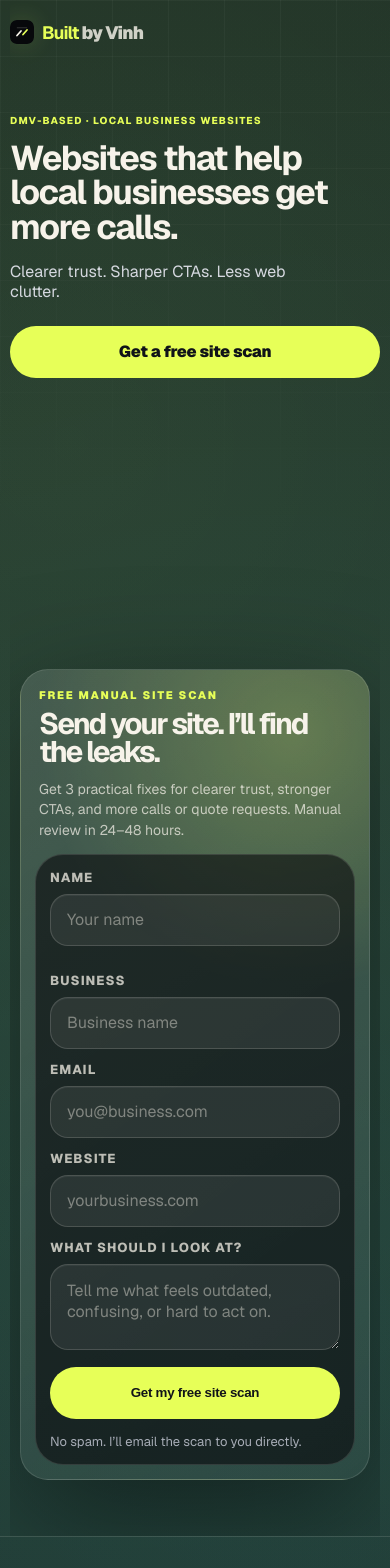
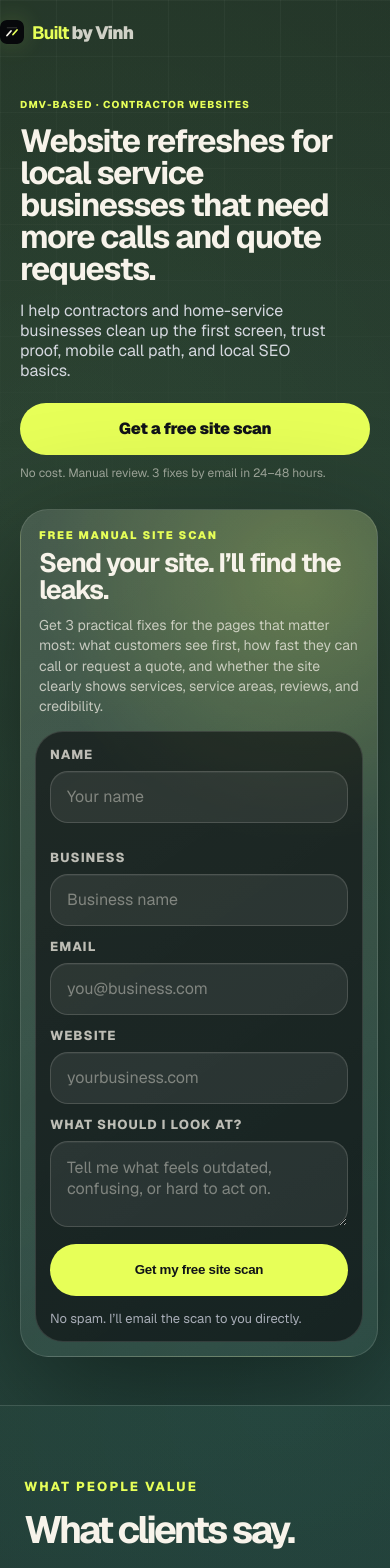
Before and after one commit to vnguyendc/built-by-vinh, a Next.js app: page / in a window 390 px wide. Shown: the top 1568 px of the page. Built offline with nearby package versions, Linux system fonts and the light colour scheme.

Commit message:
Refine Built by Vinh SEO copy and mobile hero

```diff
--- a/src/app/globals.css
+++ b/src/app/globals.css
@@ -80,6 +80,7 @@ h1 { max-width: 820px; margin-bottom: 24px; font-size: clamp(52px, 6.5vw, 94px);
 h2 { font-size: clamp(38px, 6vw, 78px); line-height: .9; letter-spacing: -.07em; margin-bottom: 0; }
 .lede { max-width: 560px; color: #d5d8df; font-size: clamp(20px, 2.2vw, 26px); line-height: 1.25; }
 .heroActions { display: flex; gap: 14px; flex-wrap: wrap; margin: 34px 0 20px; }
+.mobileScanNote { display: none; }
 .cred { color: var(--muted); font-size: 14px; }
 
 .auditLab {
@@ -177,7 +178,7 @@ figcaption span { display: block; }
 .formNote { margin: 14px 0 0; color: var(--muted); font-size: 13px; }
 
 @media (max-width: 900px) {
-  .wrap { width: 100%; max-width: 1120px; padding-inline: 30px; }
+  .wrap { width: 100%; max-width: 1120px; padding-inline: 24px; }
   .desktopOnly { display: none; }
   .mobileOnly { display: inline; }
   .nav { padding: 20px 0 10px; }
@@ -185,14 +186,18 @@ figcaption span { display: block; }
   .brand img { width: 24px; height: 24px; border-radius: 7px; }
   .navLinks { display: none; }
   .heroGrid, .offerGrid, .labGrid, .problemGrid, .aboutGrid, .examplesGrid, .contactGrid { grid-template-columns: 1fr; gap: 34px; }
-  .hero { padding-inline: 10px; }
-  .heroGrid { min-height: auto; padding: 18px 0 56px; gap: 40px; }
-  .heroCopy { min-height: 66svh; display: flex; flex-direction: column; justify-content: flex-start; padding-top: 42px; }
-  h1 { max-width: 330px; font-size: clamp(31px, 8.8vw, 38px); line-height: 1; letter-spacing: -.04em; overflow-wrap: normal; margin-bottom: 18px; }
+  .heroGrid.wrap { width: 100%; padding-inline: 20px; overflow: visible; }
+  .heroGrid > * { max-width: 100%; }
+  .hero { padding-inline: 0; min-height: auto; }
+  .heroGrid { min-height: auto; padding: 18px 0 48px; gap: 28px; }
+  .heroCopy { display: flex; flex-direction: column; justify-content: flex-start; padding-top: 26px; }
+  h1 { max-width: 342px; font-size: clamp(30px, 8.2vw, 36px); line-height: 1; letter-spacing: -.04em; overflow-wrap: normal; margin-bottom: 16px; }
   .eyebrow { font-size: 10px; letter-spacing: .115em; margin-bottom: 14px; }
   .lede { max-width: 320px; font-size: 16px; margin-bottom: 0; }
-  .heroActions { margin: 24px 0 0; gap: 10px; }
+  .heroActions { margin: 22px 0 0; gap: 10px; }
+  .heroActions { width: 100%; max-width: 350px; }
   .heroActions a[href="#example"] { display: none; }
+  .mobileScanNote { display: block; max-width: 320px; margin: 10px 0 0; color: rgba(247,243,234,.58); font-size: 12px; line-height: 1.35; }
   .heroActions, .auditInputRow, .fieldGrid { grid-template-columns: 1fr; flex-direction: column; }
   .ui-button { width: 100%; white-space: normal; text-align: center; }
   .heroCopy, .auditLab, .contactForm, .comparisonShell { width: 100%; max-width: 100%; overflow: hidden; }
@@ -298,9 +303,9 @@ figcaption span { display: block; }
 .heroContactForm .field { margin-bottom: 12px; }
 
 @media (max-width: 900px) {
-  .heroFormPanel { border-radius: 28px; padding: 14px; }
+  .heroFormPanel { border-radius: 28px; padding: 14px; max-width: calc(100vw - 32px); }
   .heroFormHeader { padding: 4px 4px 14px; }
-  .heroFormHeader h2 { font-size: clamp(26px, 7.6vw, 34px); line-height: .96; }
+  .heroFormHeader h2 { font-size: clamp(24px, 6.8vw, 30px); line-height: 1; letter-spacing: -.045em; }
   .heroFormHeader p:not(.micro) { font-size: 14px; }
   .heroContactForm { padding: 14px; }
 }
@@ -309,13 +314,13 @@ figcaption span { display: block; }
 
 @media (max-width: 900px) {
   .wrap { overflow-x: clip; }
-  .heroFormPanel { width: 100%; max-width: 100%; }
-  .heroFormHeader, .heroFormHeader h2, .heroFormHeader p { max-width: 100%; overflow-wrap: anywhere; }
+  .heroFormPanel { width: calc(100vw - 32px); max-width: calc(100vw - 32px); }
+  .heroFormHeader, .heroFormHeader h2, .heroFormHeader p { max-width: 100%; overflow-wrap: break-word; }
   .heroContactForm .ui-button { width: 100%; }
 }
 
 @media (max-width: 900px) {
-  .heroFormPanel { width: min(100%, 350px); justify-self: center; margin-inline: auto; }
+  .heroFormPanel { justify-self: center; margin-inline: auto; }
 }
 .casePreview > img { width: 100%; height: 100%; display: block; object-fit: cover; object-position: top center; }
 .casePreview { aspect-ratio: 720 / 448; min-height: unset; }
--- a/src/app/page.tsx
+++ b/src/app/page.tsx
@@ -7,31 +7,31 @@ import { Button } from "@/components/ui/button";
 const services = [
   [
     "01",
-    "First screen rebuild",
-    "Make the page instantly answer what you do, where you work, why people trust you, and how to call or request a quote.",
-    "Hero · trust · mobile CTA",
+    "Contractor homepage refresh",
+    "Make the first screen instantly answer what you do, where you work, why people trust you, and how to call or request a quote.",
+    "Hero · service area · trust",
   ],
   [
     "02",
-    "Quote path cleanup",
-    "Remove the friction between a ready customer and the next action: call, send photos, book service, or ask for pricing.",
-    "Forms · phone flow · service pages",
+    "Call + quote path cleanup",
+    "Remove the friction between a ready customer and the next action: tap to call, send photos, request service, or ask for pricing.",
+    "Click-to-call · forms · mobile flow",
   ],
   [
     "03",
-    "Local proof system",
-    "Move reviews, service areas, real photos, and guarantees into the places where hesitation usually happens.",
-    "Reviews · areas · guarantees",
+    "Local SEO foundations",
+    "Clarify services, locations, reviews, real photos, and basic page titles so the site lines up with how local customers search.",
+    "Services · areas · page titles",
   ],
 ];
 
-const problems = ["Unclear offer", "Hidden phone", "Late reviews", "Weak quote path"];
+const problems = ["Unclear services", "Hidden phone", "Buried reviews", "Weak quote path", "Missing service areas"];
 
 const steps = [
   [
     "01",
-    "Free preview",
-    "I look at the public site and send back the highest-leverage changes: first screen, trust, service clarity, and quote path.",
+    "Free manual site scan",
+    "I review the public site and send back the highest-leverage fixes: first screen, service clarity, trust proof, mobile CTA, and quote path.",
     "24–48 hr turnaround",
   ],
   [
@@ -43,14 +43,14 @@ const steps = [
   [
     "03",
     "Launch + tighten",
-    "I ship the page, check mobile, connect the form, and make the first round of copy/layout fixes after you see it live.",
-    "Designed around calls + quotes",
+    "I ship the page, check mobile, connect the form, clean up basic metadata, and make the first round of copy/layout fixes after you see it live.",
+    "Built around calls + quotes",
   ],
 ];
 
-const examples = ["HVAC emergency page", "Plumbing quote flow", "Electrical homepage", "Pest control local page", "Roofing estimate page"];
+const examples = ["HVAC website refresh", "Plumbing quote flow", "Electrical homepage", "Pest control service page", "Roofing estimate page", "Garage door landing page"];
 
-const proofPoints = ["DMV-based software engineer", "Manual audits in 24–48 hours", "Built for phone calls and quote requests"];
+const proofPoints = ["DMV-based software engineer", "Free manual audits in 24–48 hours", "Built for calls, quotes, and local service searches"];
 
 const feedback = [
   [
@@ -93,9 +93,9 @@ function Hero() {
       <Nav />
       <div className="heroGrid wrap">
         <div className="heroCopy">
-          <p className="eyebrow"><span className="desktopOnly">DMV-based software engineer · local business websites</span><span className="mobileOnly">DMV-based · local business websites</span></p>
-          <h1>Websites that help local businesses get more calls.</h1>
-          <p className="lede">Clearer trust. Sharper CTAs. Less web clutter.</p>
+          <p className="eyebrow"><span className="desktopOnly">DMV-based software engineer · contractor and home-service websites</span><span className="mobileOnly">DMV-based · contractor websites</span></p>
+          <h1>Website refreshes for local service businesses that need more calls and quote requests.</h1>
+          <p className="lede">I help contractors and home-service businesses clean up the first screen, trust proof, mobile call path, and local SEO basics.</p>
           <div className="heroActions">
             <Button asChild>
               <a href="#hero-scan">Get a free site scan</a>
@@ -104,6 +104,7 @@ function Hero() {
               <a href="#example">See an example</a>
             </Button>
           </div>
+          <p className="mobileScanNote">No cost. Manual review. 3 fixes by email in 24–48 hours.</p>
           <div className="proofStrip" aria-label="Credibility highlights">
             {proofPoints.map((point) => (
               <span key={point}>{point}</span>
@@ -115,7 +116,7 @@ function Hero() {
           <div className="heroFormHeader">
             <p className="micro">Free manual site scan</p>
             <h2>Send your site. I’ll find the leaks.</h2>
-            <p>Get 3 practical fixes for clearer trust, stronger CTAs, and more calls or quote requests. Manual review in 24–48 hours.</p>
+            <p>Get 3 practical fixes for the pages that matter most: what customers see first, how fast they can call or request a quote, and whether the site clearly shows services, service areas, reviews, and credibility.</p>
           </div>
           <ContactForm variant="hero" submitLabel="Get my free site scan" note="No spam. I’ll email the scan to you directly." />
         </div>
@@ -131,11 +132,11 @@ function Offer() {
       <div className="wrap offerGrid">
         <div>
           <p className="kicker">The offer</p>
-          <h2>Make the business easier to trust and contact.</h2>
+          <h2>Turn a weak contractor website into a clearer call-and-quote path.</h2>
         </div>
         <div className="offerCopy">
           <p>
-            Most local sites do not need a bloated redesign. They need a cleaner first screen, sharper proof, and a faster path to call or request a quote.
+            Most plumbing, HVAC, electrical, roofing, pest control, and garage door sites do not need a bloated redesign. They need a cleaner first screen, sharper proof, better service-area clarity, and a faster path to call or request a quote.
           </p>
           <div className="offerPoints">
             <div>
@@ -150,8 +151,8 @@ function Offer() {
             </div>
             <div>
               <span>03</span>
-              <strong>Tighten the quote path</strong>
-              <p>Make the next step obvious on mobile: call, request service, or ask for a quote.</p>
+              <strong>Tighten the quote path and local SEO basics</strong>
+              <p>Make the next step obvious on mobile while cleaning up services, locations, page titles, and quote/contact language.</p>
             </div>
           </div>
         </div>
@@ -167,7 +168,7 @@ function LabSection() {
         <div>
           <p className="kicker">The wow factor</p>
           <h2>See the gap. Then see the sharper version.</h2>
-          <p className="sectionCopy">A quick before/after system for spotting where local sites lose trust, calls, and quote requests.</p>
+          <p className="sectionCopy">A quick before/after system for spotting where contractor and home-service sites lose trust, calls, quote requests, and local search clarity.</p>
         </div>
         <BeforeAfterSlider />
       </div>
@@ -181,8 +182,8 @@ function Services() {
       <div className="wrap servicesLayout">
         <div className="servicesIntro">
           <p className="kicker">What I fix</p>
-          <h2>Better sites for call-driven businesses.</h2>
-          <p>Not a bloated agency redesign. A focused pass on the parts that make someone trust you, call you, or request a quote.</p>
+          <h2>Website refreshes for contractors, trades, and home-service businesses.</h2>
+          <p>Not a bloated agency redesign. A focused pass on the parts that make someone trust you, understand your service area, call you, or request a quote.</p>
         </div>
         <div className="serviceStack">
           {services.map(([num, title, copy, meta]) => (
@@ -207,7 +208,7 @@ function Problems() {
       <div className="wrap problemGrid">
         <div>
           <p className="kicker">Where leads leak</p>
-          <h2>Small problems cost calls.</h2>
+          <h2>Small website problems cost real service calls.</h2>
         </div>
         <div className="problemList">
           {problems.map((problem) => (
@@ -232,7 +233,7 @@ function About() {
         <div className="aboutCopy">
           <p className="kicker">Who you are talking to</p>
           <h2>Built by Vinh is run by Vinh Nguyen, a DMV-based software engineer with Amazon and large-company experience.</h2>
-          <p>I build practical websites and workflows for real businesses.</p>
+          <p>I build practical websites for local businesses that care more about booked jobs than fancy agency theater.</p>
         </div>
       </div>
     </section>
@@ -245,8 +246,8 @@ function Process() {
       <div className="wrap processLayout">
         <div className="processIntro">
           <p className="kicker">Process</p>
-          <h2>Start with signal, not a sales call.</h2>
-          <p>I send a useful preview first. If it feels right, we turn it into a small fixed-scope build.</p>
+          <h2>Start with a useful site scan, not a bloated agency pitch.</h2>
+          <p>I send practical notes first. If they are useful, we turn the best fixes into a small fixed-scope build.</p>
         </div>
         <div className="processPanel">
           {steps.map(([num, title, copy, meta]) => (
@@ -272,7 +273,7 @@ function CaseStudy() {
         <div className="caseCopy">
           <p className="kicker">Example preview</p>
           <h2>Adam Garage Door concept.</h2>
-          <p>One quick sample direction for a local garage door company: a cleaner full-bleed hero, immediate quote and call CTAs, service proof near the top, and a warmer local-business feel.</p>
+          <p>One sample direction for a local garage door company: a cleaner full-bleed hero, immediate quote and call CTAs, service proof near the top, clearer local positioning, and a warmer owner-operated feel.</p>
           <div className="caseBullets">
             <span>Full-bleed local hero</span>
             <span>Phone + quote CTAs</span>
@@ -294,7 +295,7 @@ function Examples() {
       <div className="wrap examplesGrid">
         <div>
           <p className="kicker">Example directions</p>
-          <h2>Built for phone-driven businesses.</h2>
+          <h2>Built for search-driven, phone-driven local services.</h2>
         </div>
         <div className="exampleList">
           {examples.map((example) => (
@@ -340,7 +341,7 @@ function Contact() {
       <div className="wrap contactGrid">
         <div>
           <p className="kicker">Want a free site scan?</p>
-          <h2>Send the website. I’ll reply with what I’d sharpen.</h2>
+          <h2>Send your site. I’ll show you where calls and quote requests are leaking.</h2>
         </div>
         <ContactForm />
       </div>
@@ -354,7 +355,7 @@ const jsonLd = {
   name: "Built by Vinh",
   url: "https://www.builtbyvinh.com",
   description:
-    "Websites, conversion pages, and practical AI workflows for local service businesses that depend on calls and quote requests.",
+    "Website refreshes, contractor landing pages, and local SEO foundations for DMV service businesses that depend on calls and quote requests.",
   founder: {
     "@type": "Person",
     name: "Vinh Nguyen",
@@ -362,10 +363,10 @@ const jsonLd = {
   },
   areaServed: ["DMV", "Northern Virginia", "Washington DC", "Maryland", "Virginia"],
   serviceType: [
-    "Website refreshes",
+    "Contractor website refreshes",
     "Local service business websites",
-    "Conversion landing pages",
-    "AI workflow automation",
+    "Home service landing pages",
+    "Local SEO foundations",
   ],
 };
 
```
Also changed, not shown: src/app/layout.tsx (+7 -7 lines).
